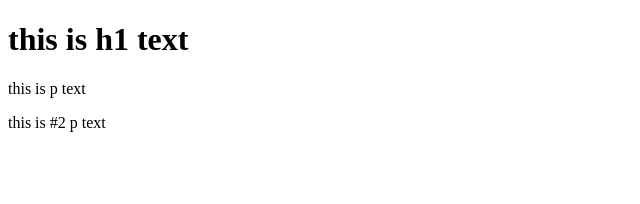
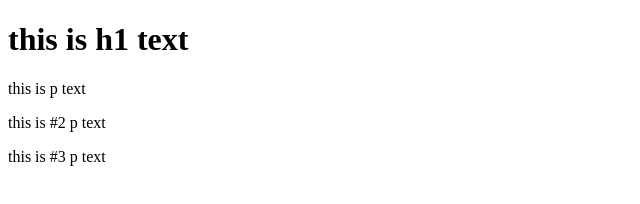
Before and after one commit to TonyTong502/opensap-problem-example, a plain HTML site: page index.html in a window 1280 px wide. Shown: the whole page, without its empty margins (0-640 px from the left). Drawn offline with Linux system fonts and the light colour scheme.

Commit message:
#6, simulate another update

```diff
--- a/index.html
+++ b/index.html
@@ -8,6 +8,7 @@
 <h1>this is h1 text</h1>
 <p>this is p text</p>
 <p>this is #2 p text</p>
+<p>this is #3 p text</p>
 
 </body>
 </html>
```
